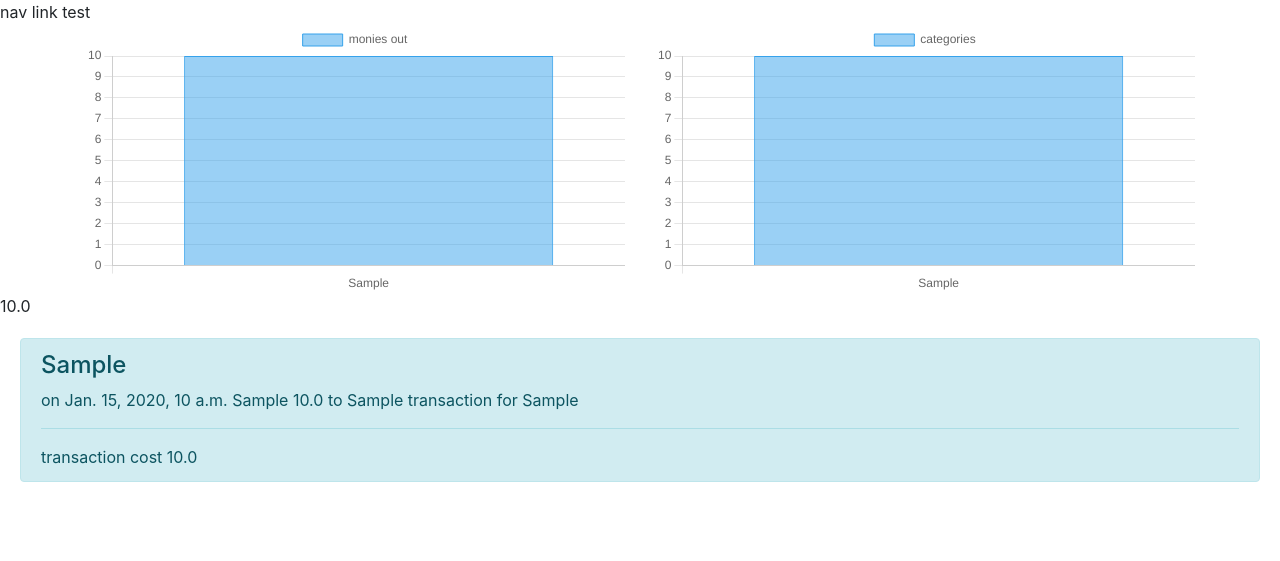
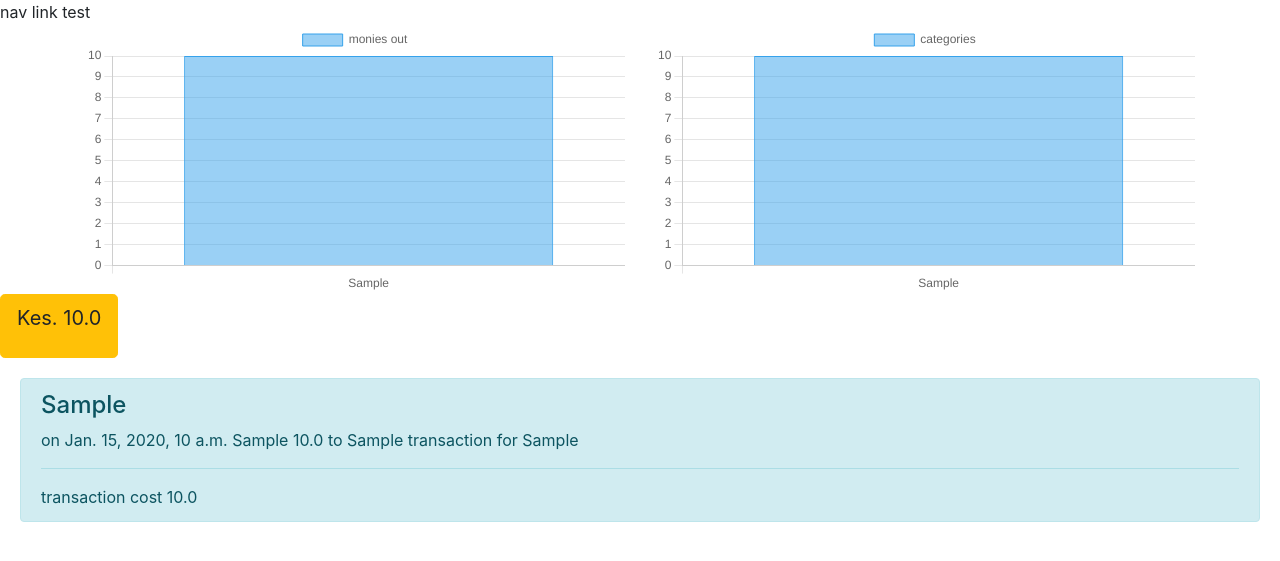
Before and after one commit to gituajames/financelogger, a Django app: page /finlogger/summary in a window 1280 px wide. Shown: the top 561 px of the page. Run offline with Django 5.2, Linux system fonts and the light colour scheme; tables that the repository leaves empty hold one stand-in row (values such as "Sample post"); some libraries are stand-ins or nearby versions.

Commit message:
total transaction

```diff
--- a/fin/finlogger/templates/index.html
+++ b/fin/finlogger/templates/index.html
@@ -59,8 +59,10 @@
 
         </div>
     </div>
-    <div>
-        {{ total_transaction_costs }}
+    <div class="btn btn-lg btn-warning">
+        <p>
+            Kes. {{ total_transaction_costs }}
+        </p>
     </div>
     <script src="https://cdn.jsdelivr.net/npm/chart.js"></script>
 
```
